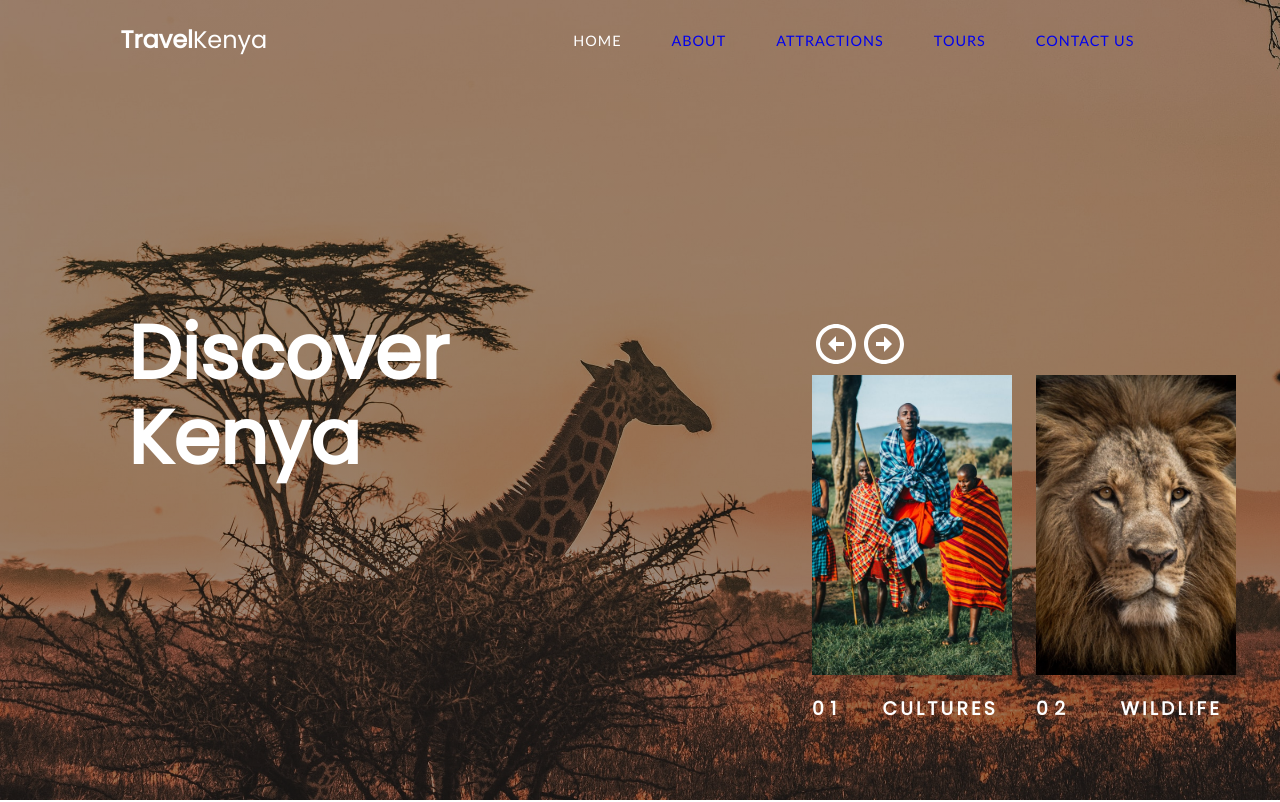
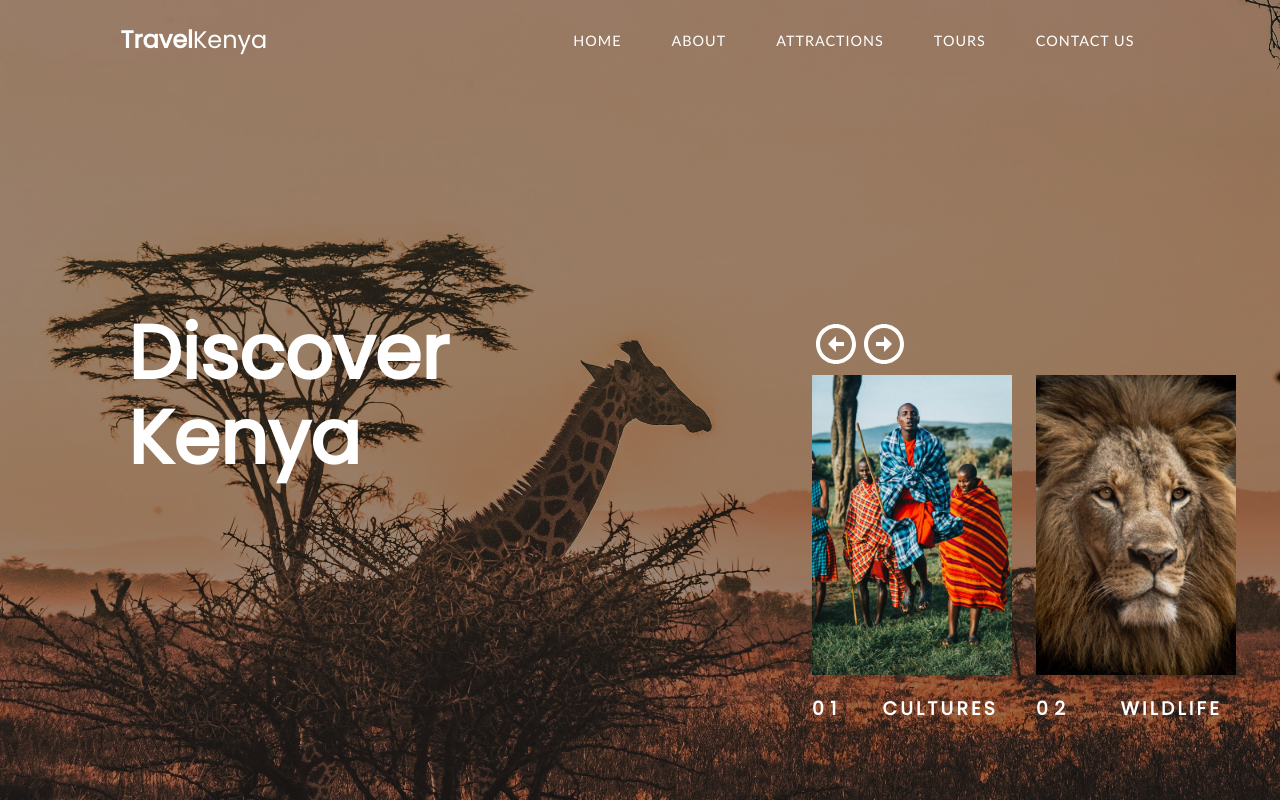
Before and after one commit to AidaBadawy/travelkenya, a React (Create React App) app: page / in a window 1280 px wide. Shown: the top 802 px of the page. Built offline with nearby package versions, Linux system fonts and the light colour scheme.

Commit message:
Added Link to Navbar

```diff
--- a/src/components/Navbar.js
+++ b/src/components/Navbar.js
@@ -26,11 +26,11 @@ function Navbar() {
                 <span className='nav-icon'></span>
             </label>
             <ul className='menu'>
-                <Link className='link'><li>Home</li></Link>
-                <li><a href='#'>About</a></li>
-                <li><a href='#'>Attractions</a></li>
-                <li><a href='#'>Tours</a></li>
-                <li><a href='#'>Contact Us</a></li>
+                <li><Link>Home</Link></li>
+                <li><Link>About</Link></li>
+                <li><Link>Attractions</Link></li>
+                <li><Link>Tours</Link></li>
+                <li><Link>Contact Us</Link></li>
             </ul>
         </nav>
         // <div className='hero'>
--- a/src/index.css
+++ b/src/index.css
@@ -65,6 +65,7 @@ nav{
     }
 
   nav ul li {
+    cursor: pointer;
     font-family: calibri;
     text-decoration: none;
     height:40px;
```
